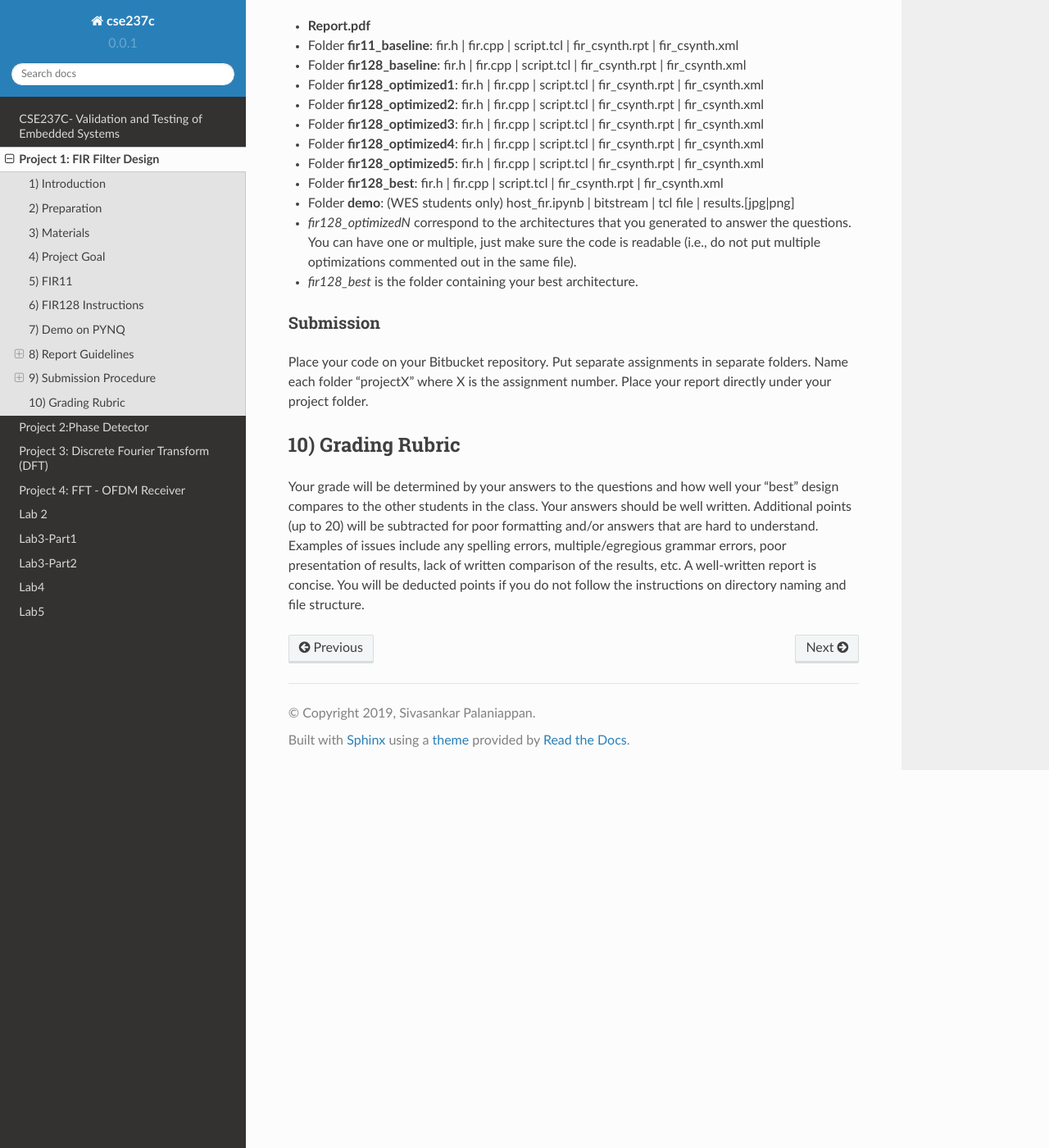
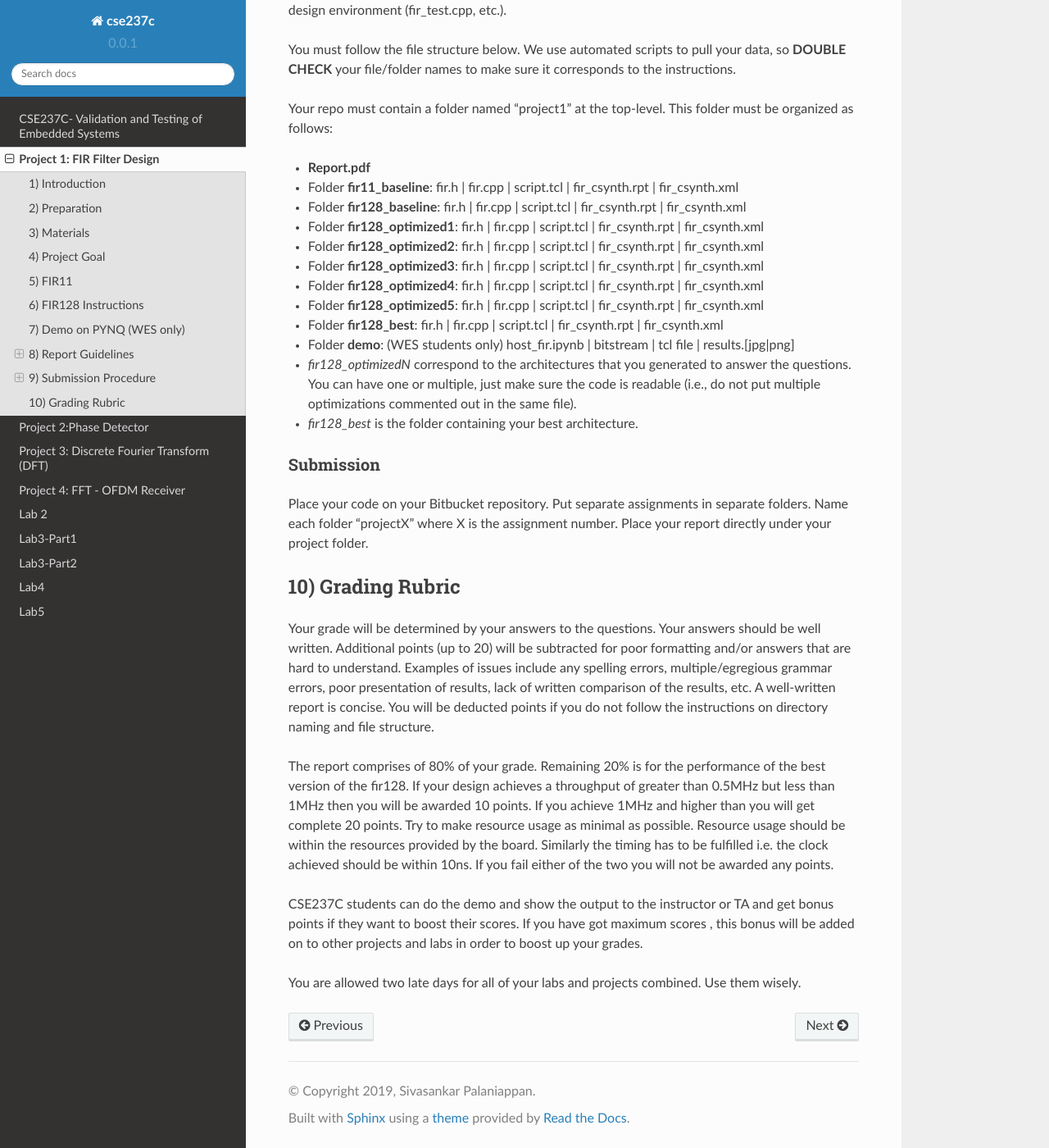
Before and after one commit to KastnerRG/Read_the_docs, a Sphinx documentation site: the page built from docs/project1.rst, in a window 1280 px wide and 1400 px high, scrolled down 7170 px. Shown: the whole window at 82% size. Built offline with Sphinx 7.4.7 and the Read the Docs theme 2.0.0, drawn with Linux system fonts in a browser that asks for light colours; some of the changed text lies outside the part shown.

Commit message:
Modified proj1

```diff
--- a/docs/project1.rst
+++ b/docs/project1.rst
@@ -15,6 +15,8 @@
 
 2) Preparation
 --------------
+
+.. Note:: You should have completed this by now.
 
 Before you start, we strongly suggest that you go through these high-level synthesis tutorials: Lab 1, Lab 2 and Lab 3 in this document: *ug871-vivado-high-level-synthesis-tutorial.pdf*. You can find this document and lab files at `here <https://github.com/KastnerRG/pp4fpgas/blob/master/labs/Vivado_HLS_Tutorial.zip?raw=true>`_
 
@@ -58,6 +60,12 @@
 * demo folder: Demo folder for 11 tap filter
 
   - input.dat - input chirp signal
+
+* Target Board: xc7z020clg400-1
+
+* Software: Vivado 2019.1
+
+* Time Period: 10 ns or 100MHz
 
 4) Project Goal
 ---------------
@@ -114,7 +122,7 @@
 
 It is possible that some optimizations may not have a big (or any effect). Some optimizations may only work when you use them in combination with others. This is what makes the design space exploration process difficult.
 
-7) Demo on PYNQ
+7) Demo on PYNQ (WES only)
 ---------------
 
 Following are steps to implement your FIR11 HLS design on the PYNQ board. You will provide the input data (chirp signal) from the Notebook, and get the output from the PL on PYNQ. To do that, you must write a *host_fir.ipynb* program.
@@ -141,7 +149,7 @@
 
 * Submit synthesis reports (.rpt file **and** .xml document files, located in a "/syn/report" folder).
 
-Demo
+Demo (WES only)
 ~~~~
 
 * Submit your code (only host code)
@@ -244,4 +252,10 @@
 10) Grading Rubric
 ------------------
 
-Your grade will be determined by your answers to the questions and how well your "best" design compares to the other students in the class. Your answers should be well written. Additional points (up to 20) will be subtracted for poor formatting and/or answers that are hard to understand. Examples of issues include any spelling errors, multiple/egregious grammar errors, poor presentation of results, lack of written comparison of the results, etc. A well-written report is concise. You will be deducted points if you do not follow the instructions on directory naming and file structure.
+Your grade will be determined by your answers to the questions. Your answers should be well written. Additional points (up to 20) will be subtracted for poor formatting and/or answers that are hard to understand. Examples of issues include any spelling errors, multiple/egregious grammar errors, poor presentation of results, lack of written comparison of the results, etc. A well-written report is concise. You will be deducted points if you do not follow the instructions on directory naming and file structure.
+
+The report comprises of 80% of your grade. Remaining 20% is for the performance of the best version of the fir128. If your design achieves a throughput of greater than 0.5MHz but less than 1MHz then you will be awarded 10 points. If you achieve 1MHz and higher than you will get complete 20 points. Try to make resource usage as minimal as possible. Resource usage should be within the resources provided by the board. Similarly the timing has to be fulfilled i.e. the clock achieved should be within 10ns. If you fail either of the two you will not be awarded any points.
+
+CSE237C students can do the demo and show the output to the instructor or TA and get bonus points if they want to boost their scores. If you have got maximum scores , this bonus will be added on to other projects and labs in order to boost up your grades.
+
+You are allowed two late days for all of your labs and projects combined. Use them wisely.
```
